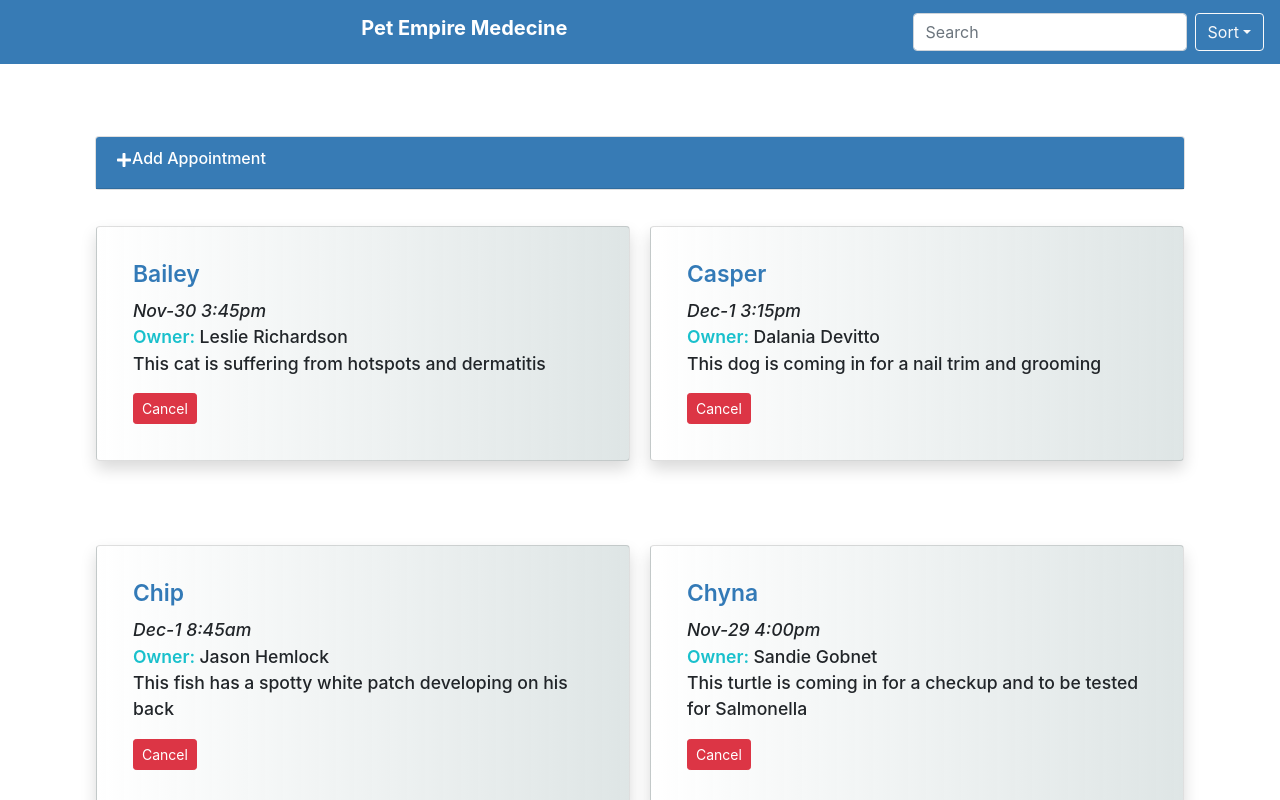
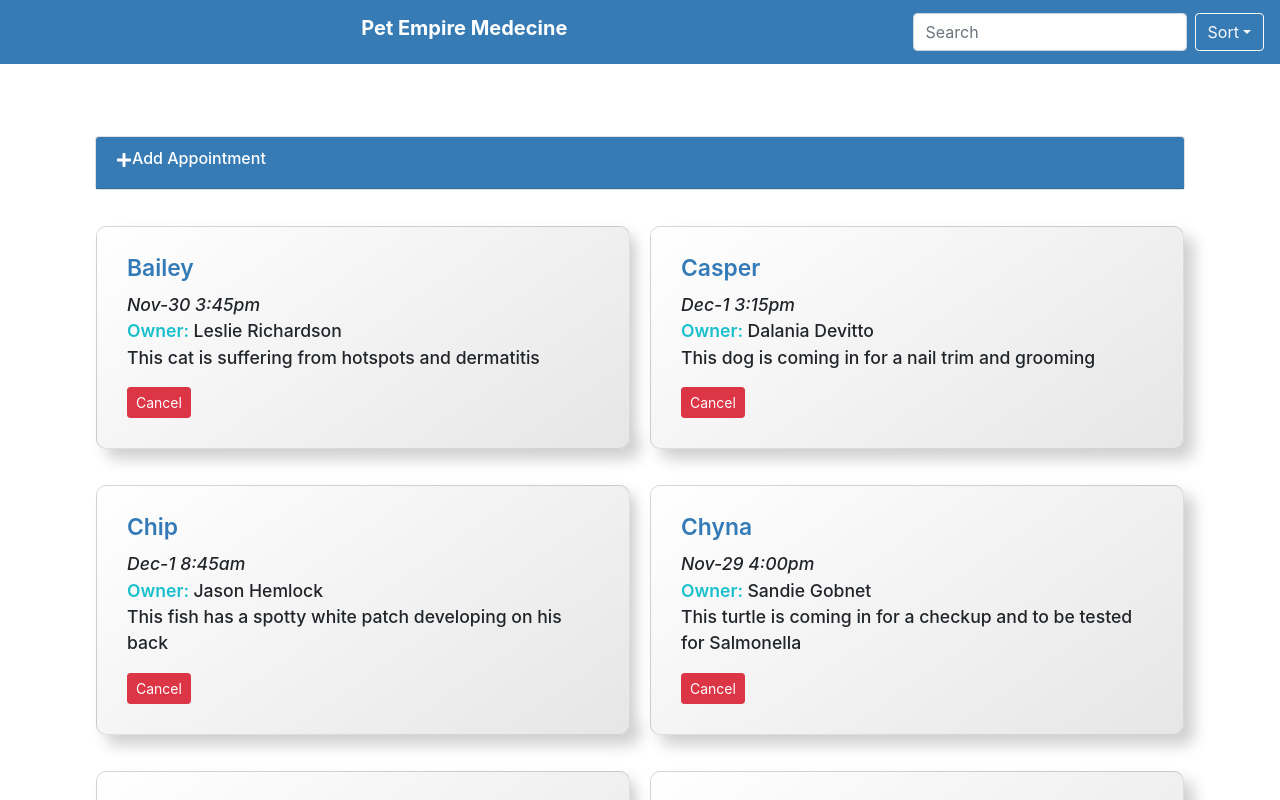
Before and after one commit to rajkamalnehul/Appointments, a React (Create React App) app: page / in a window 1280 px wide. Shown: the top 800 px of the page. Built offline with nearby package versions, Linux system fonts and the light colour scheme.

Commit message:
fixed bugs for adding appointment and added styles to card

```diff
--- a/src/components/App.js
+++ b/src/components/App.js
@@ -46,6 +46,7 @@ class App extends Component {
 
     this.setState({myAppointments:tempApts,
     lastIndex:this.state.lastIndex + 1});
+    this.setState({searchField:'a'});
 
 
     }
@@ -91,7 +92,7 @@ class App extends Component {
        order = -1;
       }
 
-    let  filteredapts=filteredApts.sort((a, b) => {
+      filteredApts=filteredApts.sort((a, b) => {
       if (
        a[this.state.orderBy].toLowerCase() <
        b[this.state.orderBy].toLowerCase()
@@ -122,7 +123,7 @@ return (
     <div className="container col-sm-12">
       <SearchAppointments  orderBy={this.state.orderBy} orderDirection={this.state.orderDirection} changeOrder={this.changeOrder}  handleChange={this.querry} />
       <AddAppointments formdisplay={this.state.formDisplay} toggleForm={this.toggleform} addAppointments={this.addAppointments}/>
-      <ListAppointments  appointments={filteredapts}  deleteAppointments={this.deleteappointments }/>
+      <ListAppointments  appointments={filteredApts}  deleteAppointments={this.deleteappointments }/>
      </div>
   </main>
     );
--- a/src/components/ListAppointments.js
+++ b/src/components/ListAppointments.js
@@ -7,7 +7,7 @@ class ListAppointments extends Component {
         return(
                 <div className="grid appointment-list item-list">
                     {this.props.appointments.map(item => (
-                        <div className="background-list card d-flex pet-item mt-3 shadow p-3 mb-5  rounded " key={item.aptId}>
+                        <div className="background-list card d-flex pet-item mt-3    " key={item.aptId}>
                             <div className="card-body">
                                 <h2 className="card-title pet-name ">{item.petName}</h2>
                                 <span className="apt-date ml-auto"><Moment
--- a/src/css/listAppointment.css
+++ b/src/css/listAppointment.css
@@ -16,5 +16,8 @@
   }
 
   .background-list{
-    background-image: linear-gradient(to right,white, #dae2e2e1);
+    border-radius: 10px;
+    background: linear-gradient(145deg, #ffffff, #e6e6e6);
+    box-shadow:  10px 10px 15px #cfcfcf,
+                 -10px -10px 15px #ffffff;
   }
```
